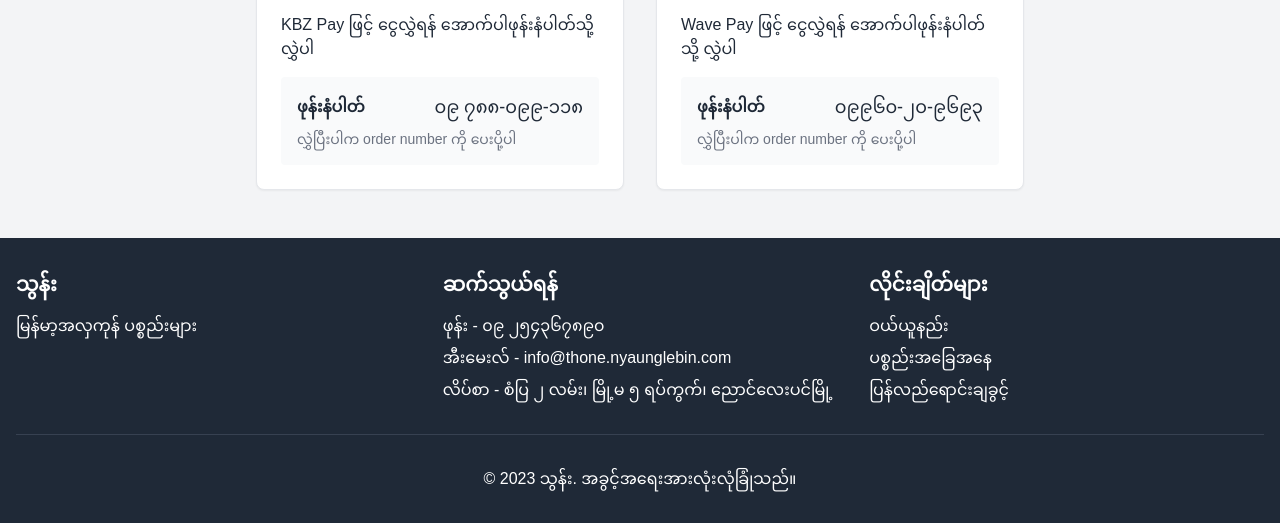
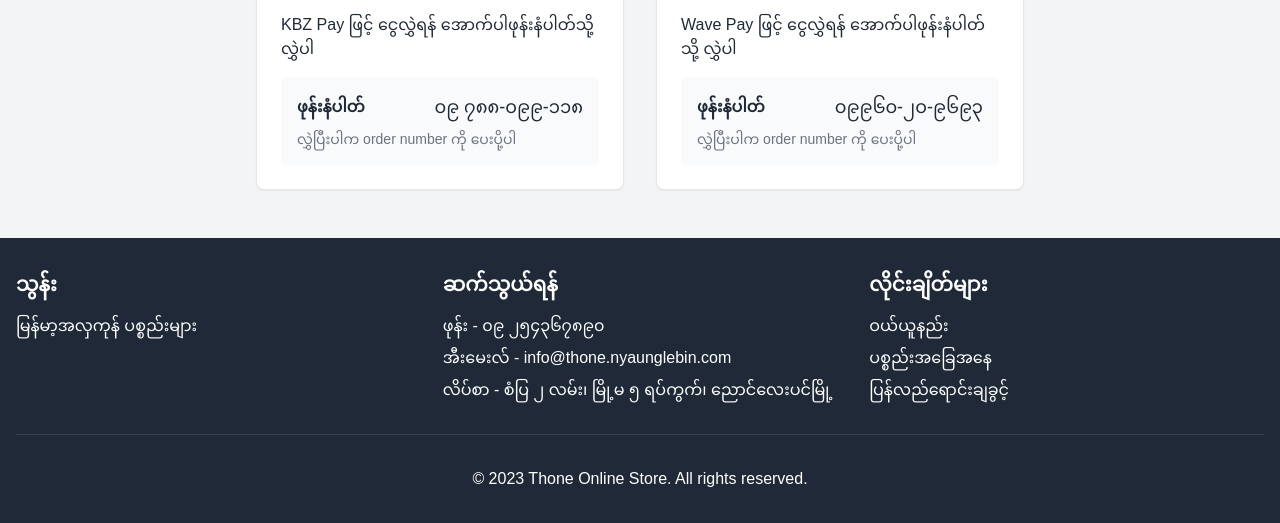
Before and after one commit to upanna/pagebook, a plain HTML site: page index.html in a window 1280 px wide. Shown: the part 890-1413 px from the top of the page. Drawn offline with nearby package versions, Linux system fonts and the light colour scheme; a web font is replaced by a local one.

Commit message:
Update index.html
Signed-off-by: Upanna <145360237+upanna@users.noreply.github.com>

```diff
--- a/index.html
+++ b/index.html
@@ -163,7 +163,7 @@
                 </div>
             </div>
             <div class="border-t border-gray-700 mt-8 pt-8 text-center">
-                <p>© 2023 သွန်း. အခွင့်အရေးအားလုံးလုံခြုံသည်။</p>
+                <p>© 2023 Thone Online Store. All rights reserved.</p>
             </div>
         </div>
     </footer>
```
